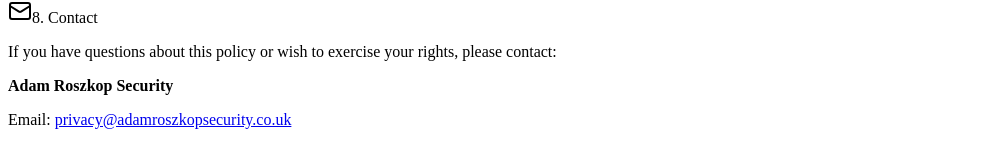
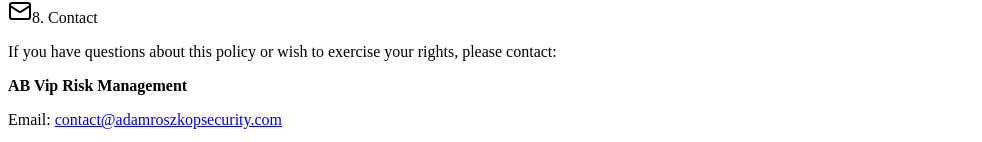
Before and after one commit to Barna-Molnar/close-protection-london, a React (Vite) app in the folder client/: page /privacy-policy in a window 1280 px wide. Shown: the part 986-1128 px from the top of the page, without its empty margins (0-982 px from the left). Built offline with nearby package versions, Linux system fonts and the light colour scheme.

Commit message:
seo optimization

```diff
--- a/client/index.html
+++ b/client/index.html
@@ -6,47 +6,48 @@
     <meta name="viewport" content="width=device-width, initial-scale=1.0, maximum-scale=1" />
 
     <!-- Primary Meta Tags -->
-    <title>Adam Roszkop Security - Professional Security Solutions in London</title>
-    <meta name="title" content="Adam Roszkop Security - Professional Security Solutions in London" />
+    <title>AB Vip Risk Management - Professional Security Solutions in London</title>
+    <meta name="title" content="AB Vip Risk Management - Professional Security Solutions in London" />
     <meta name="description"
-        content="Elite close protection and asset protection services in London. Years of experience providing professional security solutions for executives, high-profile individuals, and valuable assets." />
-    <meta name="keywords" content="security services London, close protection, executive security, bodyguard services, asset protection, security consulting, SIA licensed" />
-    <meta name="author" content="Adam Roszkop Security" />
+        content="Elite close protection and asset security services backed by years of experience. Discreet, reliable, and professional protection when you need it most. Based in London, United Kingdom." />
+    <meta name="keywords" content="security services London, close protection, executive security, bodyguard services, asset protection, security consulting, SIA licensed, VIP protection, risk management, travel security, event security" />
+    <meta name="author" content="AB Vip Risk Management" />
     <meta name="robots" content="index, follow" />
-    <link rel="canonical" href="https://adamroszkopsecurity.co.uk" />
+    <link rel="canonical" href="https://www.abvip.co.uk" />
 
     <!-- Open Graph / Facebook -->
     <meta property="og:type" content="website" />
-    <meta property="og:url" content="https://adamroszkopsecurity.co.uk" />
-    <meta property="og:title" content="Adam Roszkop Security - Professional Security Solutions in London" />
+    <meta property="og:url" content="https://www.abvip.co.uk" />
+    <meta property="og:title" content="AB Vip Risk Management - Professional Security Solutions in London" />
     <meta property="og:description"
-        content="Elite close protection and asset protection services in London. Professional security solutions with years of experience." />
-    <meta property="og:image" content="https://adamroszkopsecurity.co.uk/og-image.jpg" />
-    <meta property="og:site_name" content="Adam Roszkop Security" />
+        content="Elite close protection and asset security services backed by years of experience. Discreet, reliable, and professional protection when you need it most." />
+    <meta property="og:image" content="https://www.abvip.co.uk/og-image.jpg" />
+    <meta property="og:site_name" content="AB Vip Risk Management" />
     <meta property="og:locale" content="en_GB" />
 
     <!-- Twitter -->
     <meta property="twitter:card" content="summary_large_image" />
-    <meta property="twitter:url" content="https://adamroszkopsecurity.co.uk" />
-    <meta property="twitter:title" content="Adam Roszkop Security - Professional Security Solutions in London" />
+    <meta property="twitter:url" content="https://www.abvip.co.uk" />
+    <meta property="twitter:title" content="AB Vip Risk Management - Professional Security Solutions in London" />
     <meta property="twitter:description"
-        content="Elite close protection and asset protection services in London. Professional security solutions with years of experience." />
-    <meta property="twitter:image" content="https://adamroszkopsecurity.co.uk/og-image.jpg" />
+        content="Elite close protection and asset security services backed by years of experience. Discreet, reliable, and professional protection when you need it most." />
+    <meta property="twitter:image" content="https://www.abvip.co.uk/og-image.jpg" />
 
     <!-- Structured Data -->
     <script type="application/ld+json">
     {
         "@context": "https://schema.org",
         "@type": "LocalBusiness",
-        "name": "Adam Roszkop Security",
-        "description": "Professional security services including close protection, executive security, and asset protection in London",
-        "url": "https://adamroszkopsecurity.co.uk",
+        "name": "AB Vip Risk Management",
+        "description": "Elite close protection and asset security services backed by years of experience. Discreet, reliable, and professional protection when you need it most.",
+        "url": "https://www.abvip.co.uk",
         "telephone": "+44-20-1234-5678",
-        "email": "contact@adamroszkopsecurity.co.uk",
+        "email": "contact@adamroszkopsecurity.com",
         "address": {
             "@type": "PostalAddress",
             "addressLocality": "London",
-            "addressCountry": "UK"
+            "addressRegion": "England",
+            "addressCountry": "United Kingdom"
         },
         "geo": {
             "@type": "GeoCoordinates",
@@ -66,16 +67,8 @@
                     "@type": "Offer",
                     "itemOffered": {
                         "@type": "Service",
-                        "name": "Close Protection",
-                        "description": "Personal security and bodyguard services"
-                    }
-                },
-                {
-                    "@type": "Offer",
-                    "itemOffered": {
-                        "@type": "Service",
-                        "name": "Executive Protection",
-                        "description": "High-level executive security services"
+                        "name": "Bodyguard Services",
+                        "description": "Elite personal protection services for high-profile individuals, executives, and VIPs"
                     }
                 },
                 {
@@ -83,14 +76,43 @@
                     "itemOffered": {
                         "@type": "Service",
                         "name": "Asset Protection",
-                        "description": "Property and asset security services"
+                        "description": "Comprehensive security solutions for valuable assets, property, and business interests"
+                    }
+                },
+                {
+                    "@type": "Offer",
+                    "itemOffered": {
+                        "@type": "Service",
+                        "name": "Travel Security",
+                        "description": "Specialized protection and risk management for clients who face elevated risk or threat while traveling"
+                    }
+                },
+                {
+                    "@type": "Offer",
+                    "itemOffered": {
+                        "@type": "Service",
+                        "name": "Event Security & Risk Management",
+                        "description": "Professional security management for corporate events, private functions, and special occasions"
+                    }
+                },
+                {
+                    "@type": "Offer",
+                    "itemOffered": {
+                        "@type": "Service",
+                        "name": "Secure Transportation",
+                        "description": "Safe, discreet and efficient movement for clients or their assets with security trained vetted protective drivers"
+                    }
+                },
+                {
+                    "@type": "Offer",
+                    "itemOffered": {
+                        "@type": "Service",
+                        "name": "Residential Security",
+                        "description": "Advanced home security solutions including surveillance, access control, and on-site protection services"
                     }
                 }
             ]
-        },
-        "sameAs": [
-            "https://www.linkedin.com/company/adamroszkopsecurity"
-        ]
+        }
     }
     </script>
 
--- a/client/src/config/config.ts
+++ b/client/src/config/config.ts
@@ -5,10 +5,10 @@
 
 export const config: SiteConfig = {
     meta: {
-    businessName: "Adam Roszkop Security",
+        businessName: "AB Vip Risk Management",
         tagline: "Professional Security Solutions",
         location: "London, United Kingdom",
-    website: "adamroszkopsecurity.com"
+        website: "www.abvip.co.uk"
     },
 
     colors: {
@@ -60,18 +60,18 @@
     },
 
     hero: {
-    title: "Professional Security Solutions in London",
+        title: "Close Protection Specialists You can Trust",
         subtitle: "Elite close protection and asset security services backed by years of experience. Discreet, reliable, and professional protection when you need it most.",
         ctaButton: "Request Consultation",
         backgroundImage: heroImage,
-    ariaLabel: "Professional security personnel providing close protection services in London"
+        ariaLabel: "Trusted international security provider"
     },
 
     about: {
-    title: "About Adam Roszkop Security",
+        title: "About AB Vip Risk Management",
         paragraphs: [
-      "With years of professional experience in the security industry, Adam Roszkop Security provides elite protection services to clients across London and beyond. Our commitment to discretion, professionalism, and excellence has made us a trusted name in personal and asset protection.",
-      "Based in London, we bring extensive expertise in close protection, executive security, and comprehensive risk management. Every member of our team is highly trained, vetted, and dedicated to maintaining the highest standards of security services.",
+            "With years of professional experience in the security industry, AB Vip Risk Management provides elite protection services internationally. Our commitment to discretion, professionalism, and excellence has made us a trusted name in private and public sector.",
+            "Based in United Kingdom, we bring extensive expertise in close protection, and comprehensive risk management. Every member of our team is highly trained, vetted, and dedicated to maintaining the highest standards of security services.",
             "Our approach combines traditional security principles with modern technology and threat assessment techniques, ensuring our clients receive the most effective protection available."
         ],
         credentials: [
@@ -95,8 +95,8 @@
         services: [
             {
                 icon: Shield,
-        title: "Close Protection",
-        description: "Elite personal protection services for high-profile individuals, executives, and VIPs. Discreet and professional security tailored to your lifestyle."
+                title: "Bodyguard Services",
+                description: "Elite personal protection services for high-profile individuals, executives, and VIPs. Discreet and professional security tailored to your lifestyle and schedule"
             },
             {
                 icon: Lock,
@@ -105,23 +105,23 @@
             },
             {
                 icon: UserCheck,
-        title: "Executive Protection",
-        description: "Specialized protection for corporate executives and business leaders. Risk assessment and strategic security planning."
+                title: "Travel Security",
+                description: "Specialized protection and risk management for clients who face elevated risk or threat while traveling domestically or internationally."
             },
             {
                 icon: Building,
-        title: "Event Security",
+                title: "Event Security & Risk Management",
                 description: "Professional security management for corporate events, private functions, and special occasions with meticulous attention to detail."
             },
             {
                 icon: Search,
-        title: "Risk Assessment",
-        description: "Thorough evaluation of security vulnerabilities and comprehensive risk mitigation strategies for individuals and businesses."
+                title: "Secure Transportation",
+                description: "Secure transportation provides safe, discreet and efficient movement for clients or their assets with security trained vetted protective drivers, to ensure every journey is conducted with maximum safety and minimal exposure to risk."
             },
             {
                 icon: Home,
                 title: "Residential Security",
-        description: "Advanced home security solutions including surveillance systems, access control, and on-site protection services."
+                description: "Advanced home security solutions including surveillance, access control, and on-site protection services."
             }
         ]
     },
@@ -147,22 +147,22 @@
             items: [
                 {
                     title: "Licensed & Certified",
-          description: "SIA licensed professionals with advanced certifications"
+                    description: "SIA and medical licensed professionals with advanced certifications"
                 },
                 {
-          title: "Discrete Service",
+                    title: "Professional & Discrete Service",
                     description: "Confidential and professional approach to all operations"
                 },
                 {
                     title: "Rapid Response",
-          description: "Quick deployment and immediate threat assessment"
+                    description: "Rapid deployment and immediate threat solutions"
                 }
             ]
         }
     },
 
     footer: {
-    description: "Professional security solutions in London. Discreet, reliable, and experienced.",
+        description: "Professional international security solutions. Discreet, reliable, and experienced.",
         quickLinks: [
             { id: "services", label: "Services" },
             { id: "about", label: "About" },
@@ -172,6 +172,6 @@
             { label: "Privacy Policy", href: "/privacy-policy" },
             { label: "Terms of Service", href: "/terms-of-service" }
         ],
-    copyright: "Adam Roszkop Security. All rights reserved. Based in London, UK."
+        copyright: "AB Vip Risk Management. All rights reserved. In London, United Kingdom."
     }
 };
--- a/client/src/pages/PrivacyPolicy.tsx
+++ b/client/src/pages/PrivacyPolicy.tsx
@@ -48,7 +48,7 @@
                         </CardHeader>
                         <CardContent className="space-y-4">
                             <p>
-                                Adam Roszkop Security (“we”, “our”, or “us”) respects your privacy
+                                AB Vip Risk Management ("we", "our", or "us") respects your privacy
                                 and is committed to protecting the personal information you share
                                 with us. This policy explains how we handle any information
                                 collected through our website.
@@ -167,14 +167,14 @@
                                 rights, please contact:
                             </p>
                             <div className="bg-muted/30 p-4 rounded-lg">
-                                <p><strong>Adam Roszkop Security</strong></p>
+                                <p><strong>AB Vip Risk Management</strong></p>
                                 <p>
                                     Email:{" "}
                                     <a
-                                        href="mailto:privacy@adamroszkopsecurity.co.uk"
+                                        href="mailto:contact@adamroszkopsecurity.com"
                                         className="text-primary hover:underline"
                                     >
-                                        privacy@adamroszkopsecurity.co.uk
+                                        contact@adamroszkopsecurity.com
                                     </a>
                                 </p>
                             </div>
--- a/client/src/pages/TermsOfService.tsx
+++ b/client/src/pages/TermsOfService.tsx
@@ -46,7 +46,7 @@
                         </CardHeader>
                         <CardContent className="space-y-4">
                             <p>
-                                By accessing the Adam Roszkop Security website or engaging our services, you agree to these Terms of Service.
+                                By accessing the AB Vip Risk Management website or engaging our services, you agree to these Terms of Service.
                                 If you do not agree, please discontinue use immediately. We may update these Terms periodically.
                             </p>
                         </CardContent>
@@ -178,14 +178,14 @@
                         <CardContent className="space-y-3">
                             <p>For any questions or legal inquiries, please contact:</p>
                             <div className="bg-muted/30 p-4 rounded-lg">
-                                <p><strong>Adam Roszkop Security</strong></p>
+                                <p><strong>AB Vip Risk Management</strong></p>
                                 <p>
                                     Email:{" "}
                                     <a
-                                        href="mailto:legal@adamroszkopsecurity.co.uk"
+                                        href="mailto:contact@adamroszkopsecurity.com"
                                         className="text-primary hover:underline"
                                     >
-                                        legal@adamroszkopsecurity.co.uk
+                                        contact@adamroszkopsecurity.com
                                     </a>
                                 </p>
                                 <p>London, United Kingdom</p>
```
Also changed, not shown: client/public/robots.txt, 1 other file (tests, documents, lock files or other folders). Lines whose indentation alone changed are shown as unchanged.
